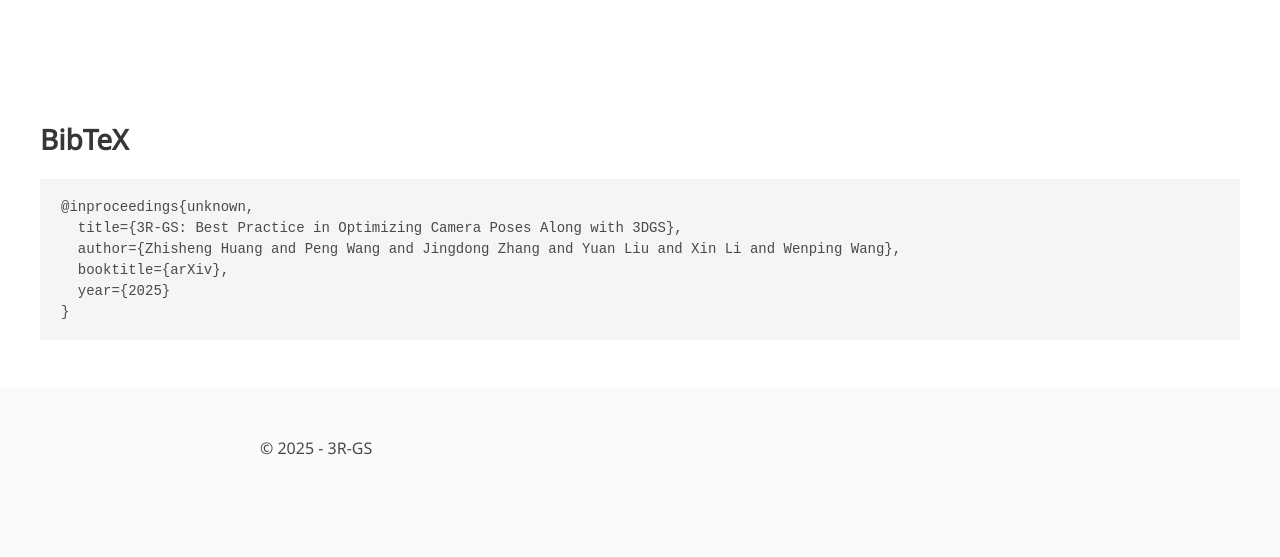
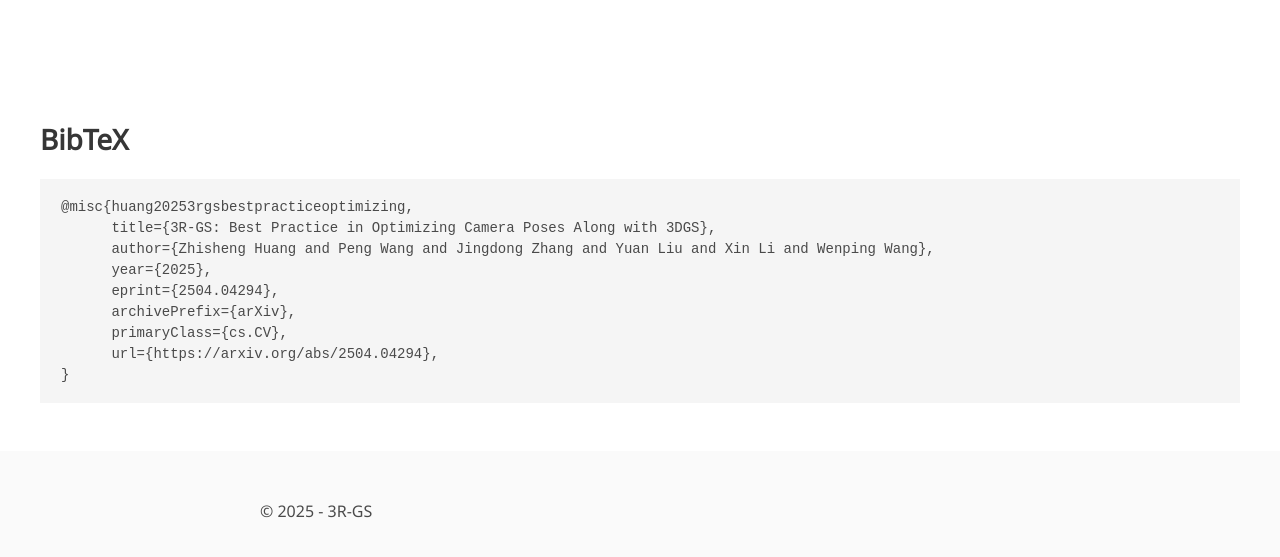
Before and after one commit to zsh523/3R-GS, a plain HTML site: page index.html in a window 1280 px wide. Shown: the part 6338-6895 px from the top of the page. Drawn offline with nearby package versions, Linux system fonts and the light colour scheme; some icons are missing; a web font is replaced by a local one.

Commit message:
update arxiv

```diff
--- a/index.html
+++ b/index.html
@@ -81,7 +81,7 @@
                     <div class="publication-links">
                          <!-- Arxiv PDF link -->
                       <span class="link-block">
-                        <a href="https://arxiv.org/abs/2404.00000" target="_blank"
+                        <a href="https://arxiv.org/abs/2504.04294" target="_blank"
                         class="external-link button is-normal is-rounded is-dark">
                         <span class="icon">
                           <i class="fas fa-file-pdf"></i>
@@ -103,7 +103,7 @@
 
                 <!-- ArXiv abstract Link -->
                 <span class="link-block">
-                  <a href="https://arxiv.org/abs/2404.00000" target="_blank"
+                  <a href="https://arxiv.org/abs/2504.04294" target="_blank"
                   class="external-link button is-normal is-rounded is-dark">
                   <span class="icon">
                     <i class="ai ai-arxiv"></i>
@@ -324,11 +324,14 @@
 <section class="section" id="BibTeX">
   <div class="container is-max-desktop content">
     <h2 class="title">BibTeX</h2>
-    <pre><code>@inproceedings{unknown,
-  title={3R-GS: Best Practice in Optimizing Camera Poses Along with 3DGS},
-  author={Zhisheng Huang and Peng Wang and Jingdong Zhang and Yuan Liu and Xin Li and Wenping Wang},
-  booktitle={arXiv},
-  year={2025}
+    <pre><code>@misc{huang20253rgsbestpracticeoptimizing,
+      title={3R-GS: Best Practice in Optimizing Camera Poses Along with 3DGS},
+      author={Zhisheng Huang and Peng Wang and Jingdong Zhang and Yuan Liu and Xin Li and Wenping Wang},
+      year={2025},
+      eprint={2504.04294},
+      archivePrefix={arXiv},
+      primaryClass={cs.CV},
+      url={https://arxiv.org/abs/2504.04294},
 }</code></pre>
   </div>
 </section>
```
